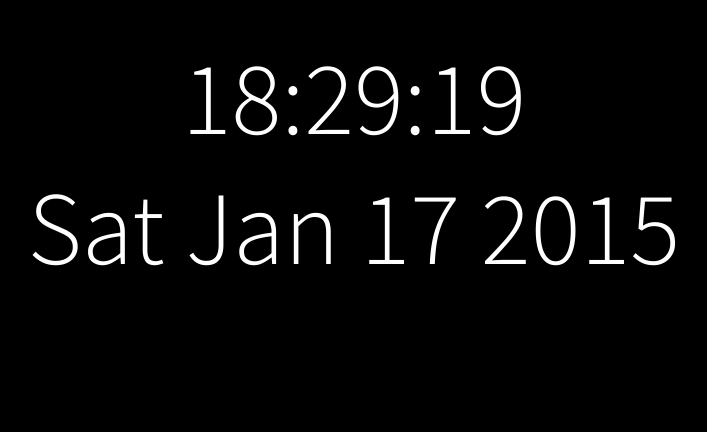
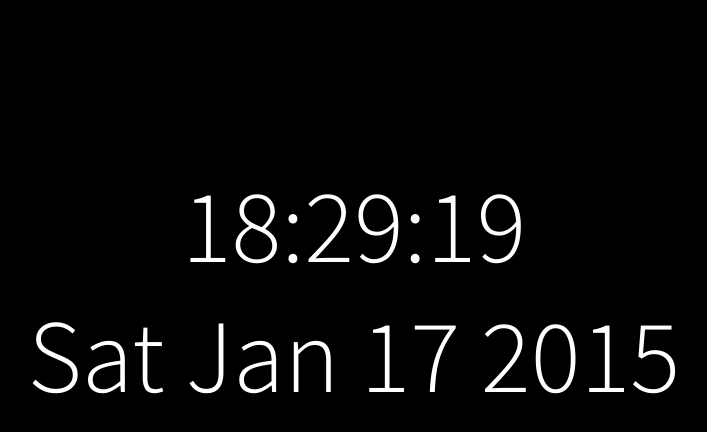
Before and after one commit to mattmolo/MHacksV, a plain HTML site: page modules/time.html in a window 1280 px wide. Shown: the whole page, without its empty margins (286-993 px from the left). Drawn offline with nearby package versions, Linux system fonts and the light colour scheme.

Commit message:
Time fittings :)

```diff
--- a/modules/time.html
+++ b/modules/time.html
@@ -15,7 +15,11 @@
     background: black;
     text-align: center;
     overflow: hidden;
-    padding-top: 0.4em;
+  }
+  .container {
+    position: relative;
+    top: 20%;
+    margin: 0 auto;
   }
     .date {
         display: none;
@@ -29,7 +33,6 @@
         }
         body {
             font-size: 6.5em;
-            padding-top: 0.25em;
         }
 
     }
@@ -72,10 +75,10 @@ $(document).ready(function(){
         else {
             time = time + " am"
         }
-        $("body").html(time + "<div class='date'>" + (new Date().toDateString()) + "</div>")
+        $("body").html("<div class='container'>" + time + "<div class='date'>" + (new Date().toDateString()) + "</div></div>")
     }
     else {
-        $("body").html(new Date().toTimeString().split(" GMT")[0] + "<div class='date'>" + (new Date().toDateString()) + "</div>")
+        $("body").html("<div class='container'>" + new Date().toTimeString().split(" GMT")[0] + "<div class='date'>" + (new Date().toDateString()) + "</div></div>")
     }
 
 setInterval(function(){
@@ -99,10 +102,10 @@ setInterval(function(){
         else {
             time = time + " am"
         }
-        $("body").html(time + "<div class='date'>" + (new Date().toDateString()) + "</div>")
+        $("body").html("<div class='container'>" + time + "<div class='date'>" + (new Date().toDateString()) + "</div></div>")
     }
     else {
-        $("body").html(new Date().toTimeString().split(" GMT")[0] + "<div class='date'>" + (new Date().toDateString()) + "</div>")
+        $("body").html("<div class='container'>" + new Date().toTimeString().split(" GMT")[0] + "<div class='date'>" + (new Date().toDateString()) + "</div></div>")
     }
 
 },1000);
```
